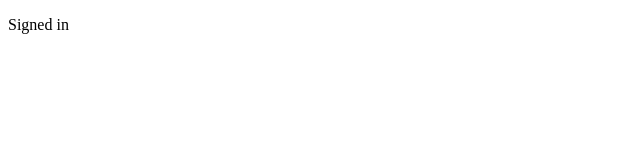
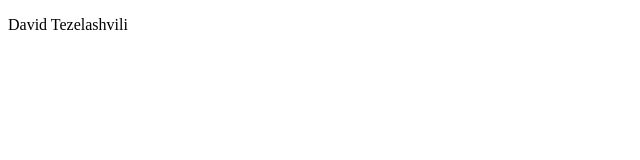
Before and after one commit to tezeladata/group56-react-test, a React app: page / in a window 1280 px wide. Shown: the top 160 px of the page, without its empty margins (0-640 px from the left). Built offline with nearby package versions, Linux system fonts and the light colour scheme; the HTML template or start-up script is replaced by a standard one.

Commit message:
Day 121 second version

```diff
--- a/src/App.jsx
+++ b/src/App.jsx
@@ -1,9 +1,15 @@
-import Comp1 from "./components/Comp1";
+import Info from "./components/Info.jsx"
 
 const App = () => {
+  const logInfo = () => {
+    return (
+      <p>David Tezelashvili</p>
+    )
+  }
+
   return (
     <main>
-      <Comp1 signedIn={Math.random() > 0.5}/>
+      <Info logInfo={logInfo}/>
     </main>
   )
 };
--- a/src/components/Comp1.jsx
+++ /dev/null
@@ -1,16 +0,0 @@
-const Comp1 = ({signedIn}) => {
-    console.log(signedIn)
-
-    if (signedIn) {
-        return <p>Signed in</p>
-    } else {
-        return (
-            <div>
-                <p>Not signed in</p>
-                <button>Click here to sign in</button>
-            </div>
-        )
-    }
-}
-
-export default Comp1;
--- /dev/null
+++ b/src/components/Info.jsx
@@ -0,0 +1,5 @@
+const Info = ({logInfo}) => {
+    return logInfo()
+}
+
+export default Info
```
